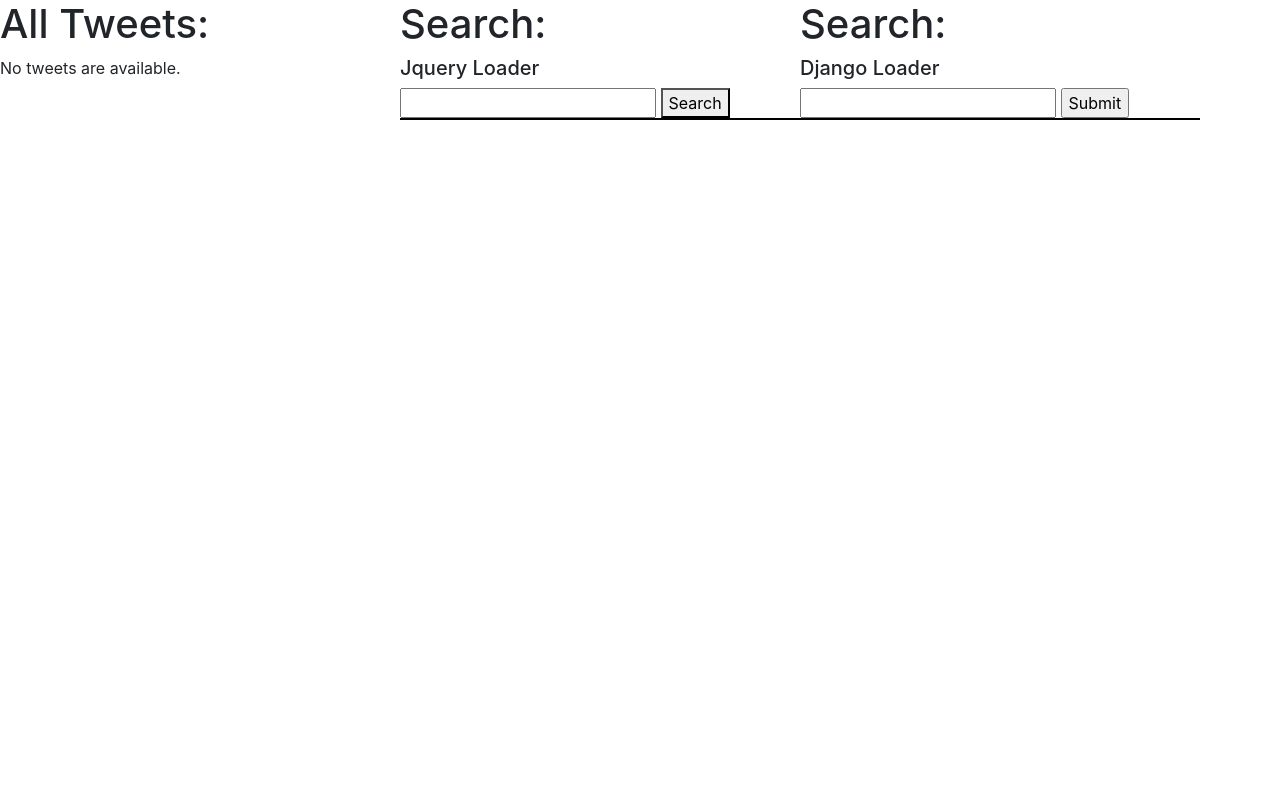
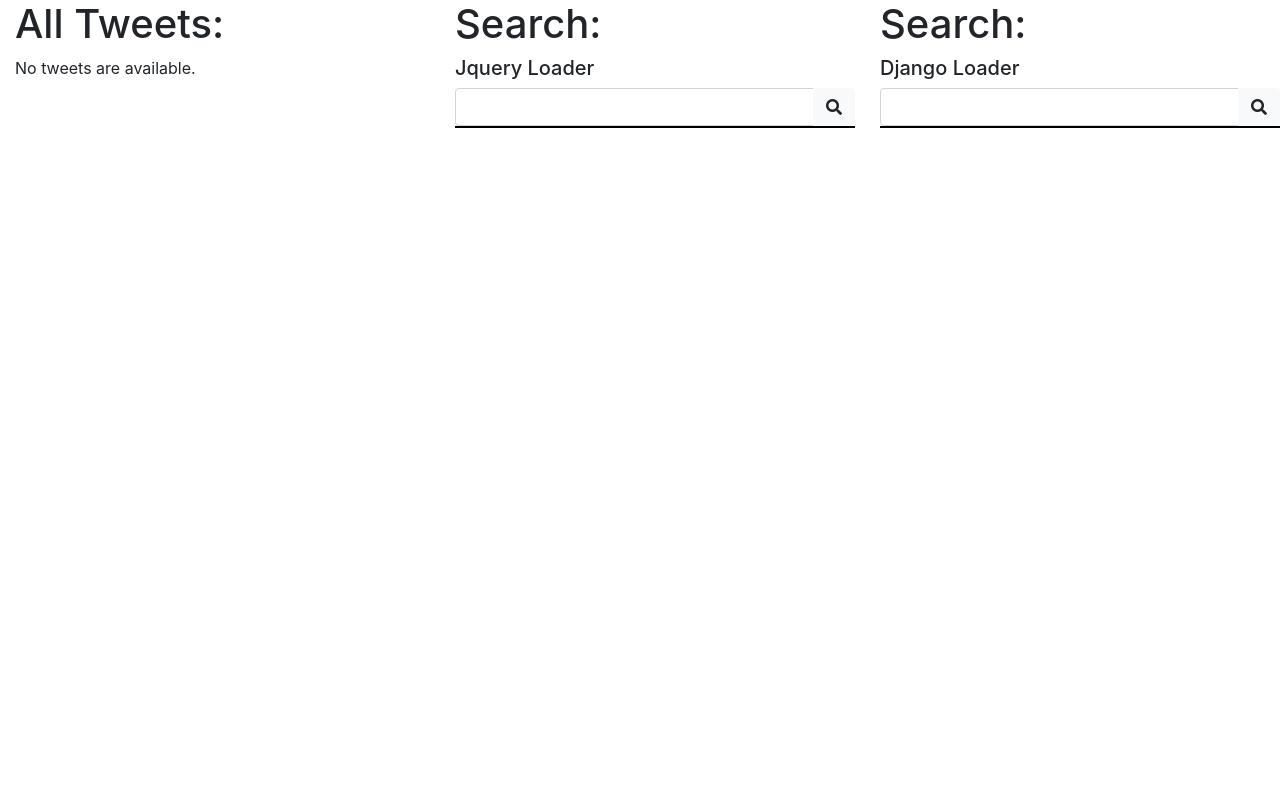
Before and after one commit to unlock21/Marvel-API-Playground, a Django app: page / in a window 1280 px wide. Run offline with Django 3.2, Linux system fonts and the light colour scheme; data that the repository does not hold is empty; some libraries are stand-ins or nearby versions.

Commit message:
Use some more bootstrap styles

```diff
--- a/twitter/templates/twitter/index.html
+++ b/twitter/templates/twitter/index.html
@@ -3,19 +3,12 @@
     <head>
         <meta charset="utf-8">
         <title>My test page</title>
+        <link rel="stylesheet" href="https://use.fontawesome.com/releases/v5.7.0/css/all.css" integrity="sha384-lZN37f5QGtY3VHgisS14W3ExzMWZxybE1SJSEsQp9S+oqd12jhcu+A56Ebc1zFSJ" crossorigin="anonymous">
+        <link rel="stylesheet" href="https://stackpath.bootstrapcdn.com/bootstrap/4.5.0/css/bootstrap.min.css" integrity="sha384-9aIt2nRpC12Uk9gS9baDl411NQApFmC26EwAOH8WgZl5MYYxFfc+NcPb1dKGj7Sk" crossorigin="anonymous">
         <script src="https://ajax.googleapis.com/ajax/libs/jquery/3.5.1/jquery.min.js"></script>
         <script src="https://cdn.jsdelivr.net/npm/popper.js@1.16.0/dist/umd/popper.min.js" integrity="sha384-Q6E9RHvbIyZFJoft+2mJbHaEWldlvI9IOYy5n3zV9zzTtmI3UksdQRVvoxMfooAo" crossorigin="anonymous"></script>
-        <link rel="stylesheet" href="https://stackpath.bootstrapcdn.com/bootstrap/4.5.0/css/bootstrap.min.css" integrity="sha384-9aIt2nRpC12Uk9gS9baDl411NQApFmC26EwAOH8WgZl5MYYxFfc+NcPb1dKGj7Sk" crossorigin="anonymous">
         <script src="https://stackpath.bootstrapcdn.com/bootstrap/4.5.0/js/bootstrap.min.js" integrity="sha384-OgVRvuATP1z7JjHLkuOU7Xw704+h835Lr+6QL9UvYjZE3Ipu6Tp75j7Bh/kR0JKI" crossorigin="anonymous"></script>
         <style>
-            #container {
-                display: flex;
-                flex-direction: row;
-                width: 100vw;
-                height: 100vh;
-                overflow: hidden;
-            }
-
             #tweets-container {
                 width: 25rem;
                 height: 100%;
@@ -34,15 +27,13 @@
                 width: 25rem;
                 height: 100%;
             }
-
-            .card {
-                width: 20rem;
-            }
         </style>
     </head>
     <body>
-        <div id="container">
+        <div class="container-fluid">
+          <div class="row">
 
+            <div class="col">
                 {% comment %} ALL TWEETS {% endcomment %}
                 <div id="tweets-container">
                     <h1>All Tweets:</h1>
@@ -52,7 +43,7 @@
                         <div class="card">
                             <div class="card-body">
                                 <h5 class="card-title">@{{ tweet.user }}</h5>
-                            <p class="card-body">{{ tweet.body}}</p>
+                                <p class="card-text pl-3">{{ tweet.body}}</p>
                             </div>
                         </div>
                     {% endfor %}
@@ -61,14 +52,21 @@
                     <p>No tweets are available.</p>
                     {% endif %}
                 </div>
+            </div>
 
+            <div class="col">
                 {% comment %} JQUERY SEARCH {% endcomment %}
                 <div id="search-container">
                     <h1>Search:</h1>
                     <h5>Jquery Loader</h5>
-                <input class="input" id="jquerySearchInput">
-                <button class="button" id="jquerySearchButton">Search</button>
+                    <div class="input-group">
+                        <input class="form-control" id="jquerySearchInput">
+                        <div class="input-group-append">
+                            <button class="btn btn-light" id="jquerySearchButton"><i class="fas fa-search"></i></button>
+                        </div>
+                    </div>
                     <div class="tweets" id="jqueryResults">
+                    </div>
                 </div>
             </div>
 
@@ -77,15 +75,19 @@
                 <h1>Search:</h1>
                 <h5>Django Loader</h5>
                 <form action="" method="GET">
-                    <input class="input" name="q" id="djangoSearchInput">
-                    <input class="button" type="submit"></input>
+                    <div class="input-group">
+                        <input class="form-control" name="q" id="djangoSearchInput">
+                        <div class="input-group-append">
+                            <button class="btn btn-light" type="submit"><i class="fas fa-search"></i></button>
+                        </div>
+                    </div>
                 </form>
                 <div class="tweets" id="djangoResults">
                     {% for tweet in searchTweets %}
                     <div class="card">
                         <div class="card-body">
                             <h5 class="card-title">@{{ tweet.user }}</h5>
-                            <p class="card-body">{{ tweet.body}}</p>
+                            <p class="card-text pl-3">{{ tweet.body}}</p>
                         </div>
                     </div>
                     {% endfor %}
@@ -126,7 +128,7 @@
                     <div class="card">
                         <div class="card-body">
                             <h5 class="card-title">@${tweet.user}</h5>
-                            <p class="card-body">${tweet.body}</p>
+                            <p class="card-text pl-3">${tweet.body}</p>
                         </div>
                     </div>
                 `
```
Lines whose indentation alone changed are shown as unchanged.
